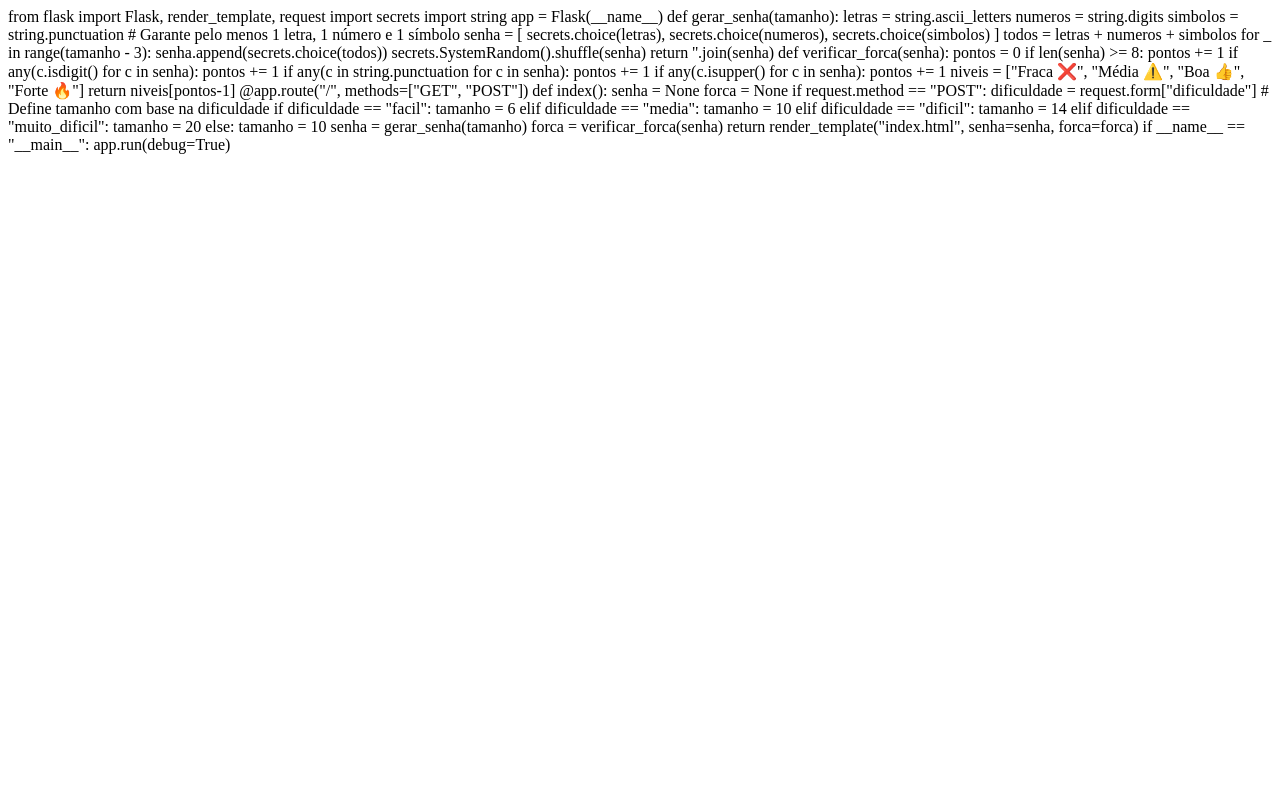
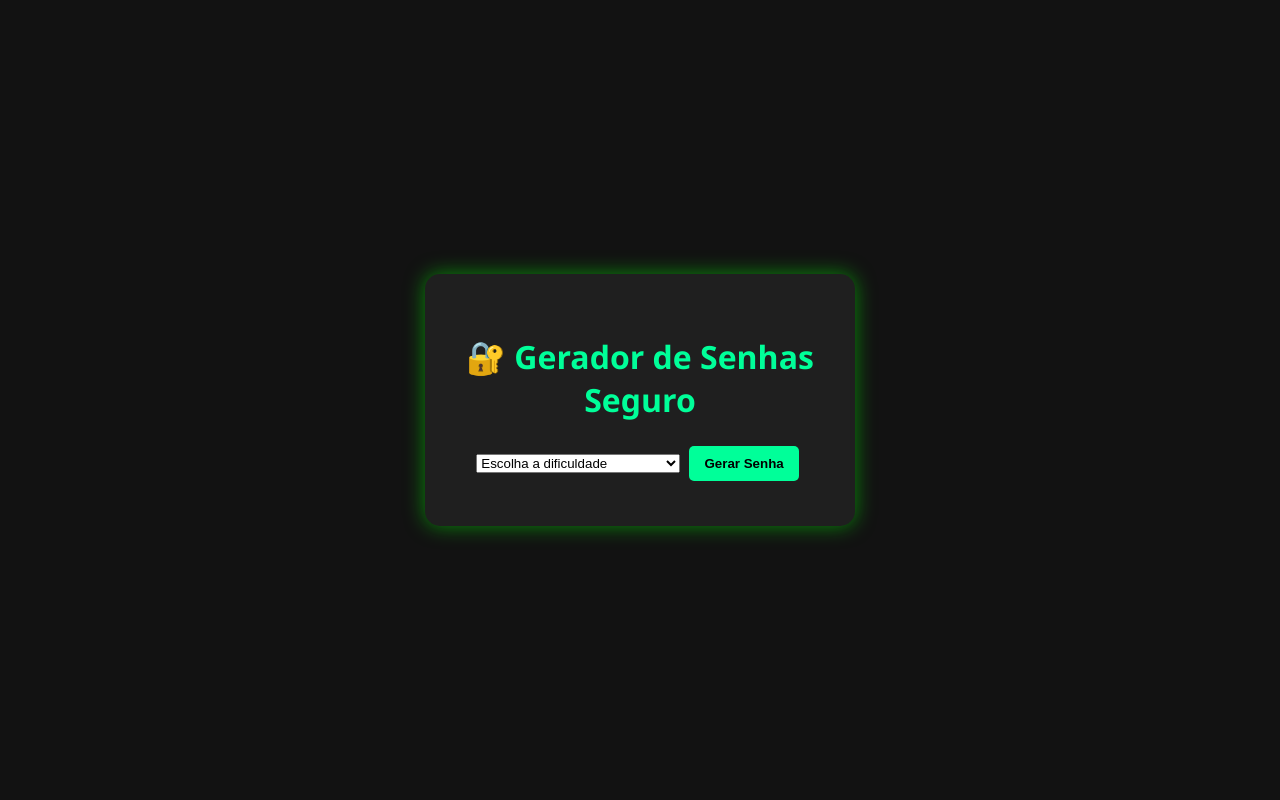
Before and after one commit to Dioguinho-max/gerador_site, a Flask app: page / in a window 1280 px wide. Run offline with Flask 3, Linux system fonts and the light colour scheme.

Commit message:
Update index.html

```diff
--- a/templates/index.html
+++ b/templates/index.html
@@ -1,67 +1,40 @@
-from flask import Flask, render_template, request
-import secrets
-import string
+<!DOCTYPE html>
+<html>
+<head>
+    <meta charset="UTF-8">
+    <title>Gerador de Senhas Seguro 💻</title>
+    <link rel="stylesheet" href="{{ url_for('static', filename='style.css') }}">
+</head>
+<body>
+    <div class="container">
+        <h1>🔐 Gerador de Senhas Seguro</h1>
 
-app = Flask(__name__)
+        <form method="POST">
+            <select name="dificuldade" required>
+                <option value="" disabled selected>Escolha a dificuldade</option>
+                <option value="facil">Fácil (6-8 caracteres)</option>
+                <option value="media">Média (8-12 caracteres)</option>
+                <option value="dificil">Difícil (12-16 caracteres)</option>
+                <option value="muito_dificil">Muito Difícil (16-20 caracteres)</option>
+            </select>
+            <button type="submit">Gerar Senha</button>
+        </form>
 
-def gerar_senha(tamanho):
-    letras = string.ascii_letters
-    numeros = string.digits
-    simbolos = string.punctuation
+        {% if senha %}
+        <div class="resultado">
+            <p class="senha">{{ senha }}</p>
+            <p class="forca">Força: {{ forca }}</p>
+            <button onclick="copiar()">Copiar 🔗</button>
+        </div>
+        {% endif %}
+    </div>
 
-    # Garante pelo menos 1 letra, 1 número e 1 símbolo
-    senha = [
-        secrets.choice(letras),
-        secrets.choice(numeros),
-        secrets.choice(simbolos)
-    ]
-
-    todos = letras + numeros + simbolos
-
-    for _ in range(tamanho - 3):
-        senha.append(secrets.choice(todos))
-
-    secrets.SystemRandom().shuffle(senha)
-    return ''.join(senha)
-
-def verificar_forca(senha):
-    pontos = 0
-    if len(senha) >= 8:
-        pontos += 1
-    if any(c.isdigit() for c in senha):
-        pontos += 1
-    if any(c in string.punctuation for c in senha):
-        pontos += 1
-    if any(c.isupper() for c in senha):
-        pontos += 1
-
-    niveis = ["Fraca ❌", "Média ⚠️", "Boa 👍", "Forte 🔥"]
-    return niveis[pontos-1]
-
-@app.route("/", methods=["GET", "POST"])
-def index():
-    senha = None
-    forca = None
-
-    if request.method == "POST":
-        dificuldade = request.form["dificuldade"]
-
-        # Define tamanho com base na dificuldade
-        if dificuldade == "facil":
-            tamanho = 6
-        elif dificuldade == "media":
-            tamanho = 10
-        elif dificuldade == "dificil":
-            tamanho = 14
-        elif dificuldade == "muito_dificil":
-            tamanho = 20
-        else:
-            tamanho = 10
-
-        senha = gerar_senha(tamanho)
-        forca = verificar_forca(senha)
-
-    return render_template("index.html", senha=senha, forca=forca)
-
-if __name__ == "__main__":
-    app.run(debug=True)
+<script>
+function copiar() {
+    const senha = "{{ senha }}";
+    navigator.clipboard.writeText(senha);
+    alert("Senha copiada para a área de transferência!");
+}
+</script>
+</body>
+</html>
```
